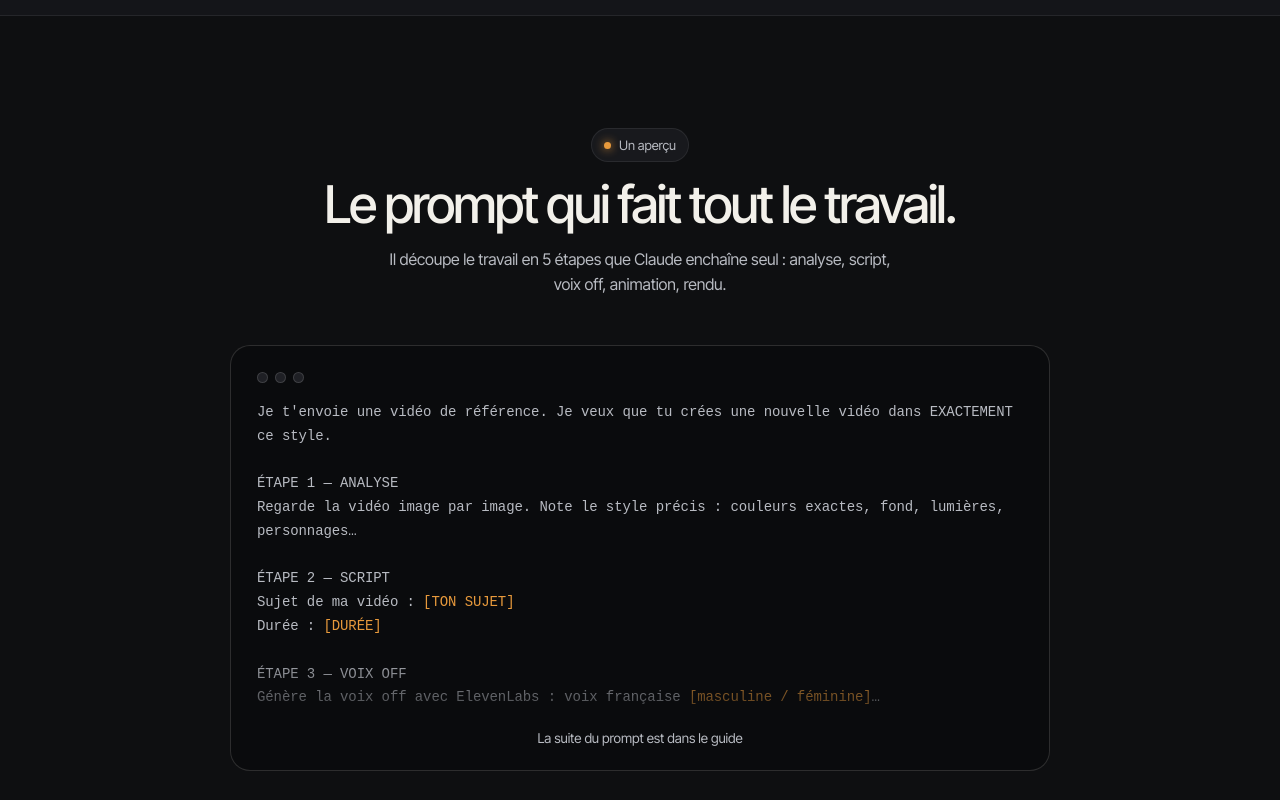
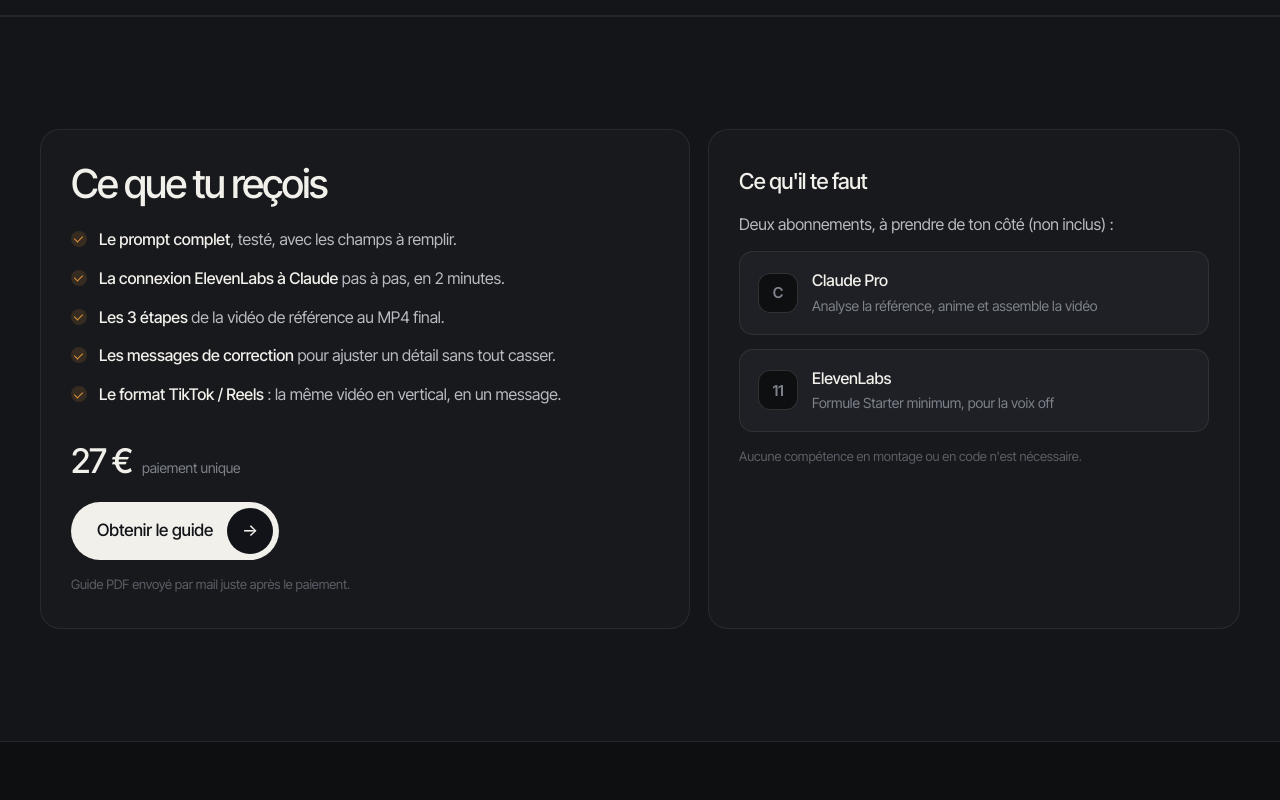
Before and after one commit to faigeeu-prog/productipro-site, a plain HTML site: page index.html in a window 1280 px wide. Shown: the part 1960-2760 px from the top of the page. Drawn offline with Linux system fonts and the light colour scheme.

Commit message:
Retire l'extrait du prompt de la page de vente
Co-Authored-By: Claude Opus 5.5 <noreply@anthropic.com>
Claude-Session: https://claude.ai/code/session_01PcjAswi1VUXMWiewttmDgW

```diff
--- a/index.html
+++ b/index.html
@@ -170,31 +170,6 @@ footer{padding-block:40px;border-top:1px solid var(--line)}
   </div>
 </section>
 
-<section>
-  <div class="wrap">
-    <div class="head">
-      <span class="eyebrow">Un aperçu</span>
-      <h2>Le prompt qui fait tout le travail.</h2>
-      <p>Il découpe le travail en 5 étapes que Claude enchaîne seul : analyse, script, voix off, animation, rendu.</p>
-    </div>
-    <div class="prompt" aria-label="Extrait du prompt">
-      <div class="bar"><i></i><i></i><i></i></div>
-<pre>Je t'envoie une vidéo de référence. Je veux que tu crées une nouvelle vidéo dans EXACTEMENT ce style.
-
-ÉTAPE 1 — ANALYSE
-Regarde la vidéo image par image. Note le style précis : couleurs exactes, fond, lumières, personnages…
-
-ÉTAPE 2 — SCRIPT
-Sujet de ma vidéo : <span class="hl">[TON SUJET]</span>
-Durée : <span class="hl">[DURÉE]</span>
-
-ÉTAPE 3 — VOIX OFF
-Génère la voix off avec ElevenLabs : voix française <span class="hl">[masculine / féminine]</span>…</pre>
-      <div class="fade">La suite du prompt est dans le guide</div>
-    </div>
-  </div>
-</section>
-
 <section class="alt" id="acheter">
   <div class="wrap">
     <div class="two">
```
